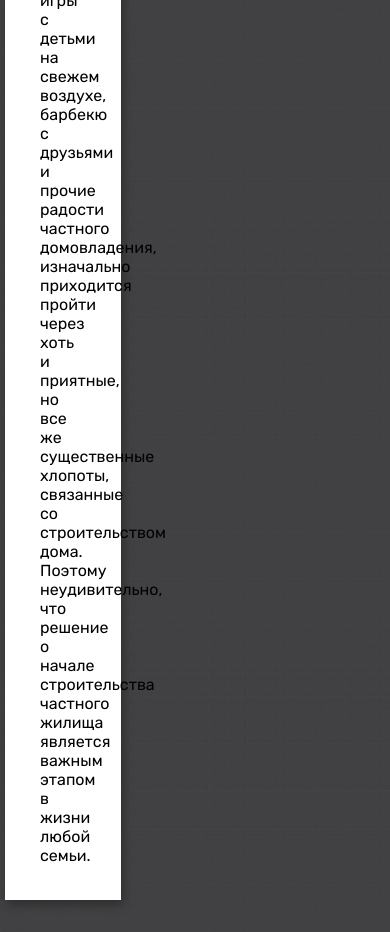
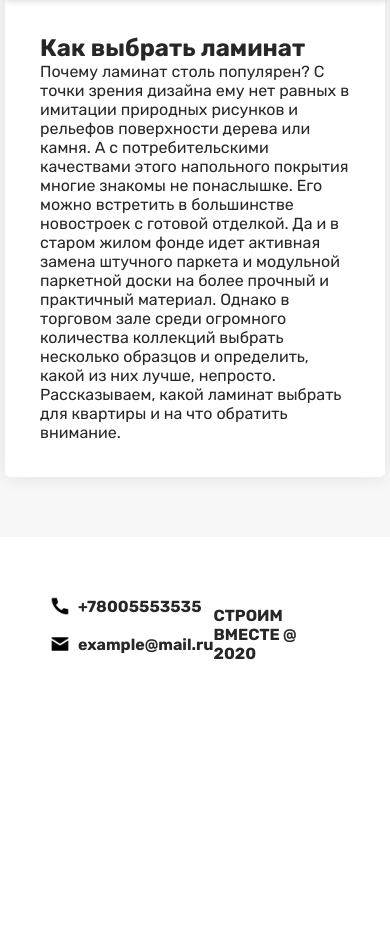
Before and after one commit to mrreads/satelite-altfinansi, a PHP site: page / in a window 390 px wide. Shown: the part 1225-2157 px from the top of the page. After the commit the page ends 1885 px from the top, so only its background shows below. Run offline with PHP 8.4, Linux system fonts and the light colour scheme; data comes from the database, SQL or seed files in the repository.

Commit message:
design fix

```diff
--- a/about.php
+++ b/about.php
@@ -15,7 +15,7 @@
     <div class="content" style="display: flex; justify-content: center; align-items: center;">
         <div class="container" style="column-count: 1; height: 100%; grid-template-columns: 1fr;">
 
-            <h3 style="font-size: 4vw; text-align: center; color: #FFFFFF;"> О НАС </h3>
+            <h3 style="font-size: 4vw; text-align: center; color: #282727;"> О НАС </h3>
 
         </div>
     </div>
--- a/components/Footer/footer.css
+++ b/components/Footer/footer.css
@@ -1,15 +1,23 @@
 .footer
 {
-	background-color: #FFFFFF;
-	background-image: url("./../../../img/backgroundWhite.jpg");
-	background-position: center;
-	background-size: 10%;
-	box-shadow: 2px 5px 40px 0px rgba(0,0,0,0.6);
+	background-color: #ffffff;
 }
 
-.footer .container p
+.footer .container
 {
-	font-size: 26px;
+	display: flex;
+	flex-flow: row nowrap;
+	justify-content: space-between;
+	align-items: ce;
+}
 
-	text-align: center;
+.email
+{
+	background-image: url("./../../../img/mail.png");
 }
+
+.copyright
+{
+	align-self: flex-end;
+	font-weight: bold;
+}
--- a/components/Footer/footer.html
+++ b/components/Footer/footer.html
@@ -1,5 +1,19 @@
 <footer class="footer">
     <div class="container">
-        <p> СТРОИМ ВМЕСТЕ @ 2020 </p>
+
+        <div class="contactWrapper">
+            <div class="phoneWrapper">
+                <div class="phone"> </div>
+                <a style="display: inline-block; font-weight: bold;"> +78005553535 </a> <br> <br>
+            </div>
+
+            <div class="emailWrapper">
+                <div class="email"> </div>
+                <a style="display: inline-block; font-weight: bold;"> example@mail.ru </a> <br> <br>
+            </div>
+        </div>
+
+
+        <p class="copyright"> СТРОИМ ВМЕСТЕ @ 2020 </p>
     </div>
 </footer>
--- a/components/Header/header.css
+++ b/components/Header/header.css
@@ -1,15 +1,12 @@
-
 .header
 {
-	background-image: url("./../../../img/backgroundWhite.jpg");
-	background-position: center;
-	background-size: 10%;
-	box-shadow: 2px 5px 40px 0px rgba(0,0,0,0.6);
-}
+	position: fixed;
+	z-index: 2;
 
-.header
-{
-	background-color: #FFFFFF;
+	width: 100%;
+
+	/* background-color: #F7F7F7; */
+	background-color: #ffffff;
 }
 
 .header .container
@@ -18,14 +15,38 @@
 	align-items: center;
 	flex-flow: row wrap;
 	justify-content: space-between;
+
+	padding: 15px 50px;
 }
 
 .header__menu
 {
 	display: flex;
-	align-items: center;
+	align-items: flex-start;
 	flex-flow: row wrap;
 	justify-content: center;
+}
+
+.phoneWrapper, .emailWrapper
+{
+	display: flex;
+	align-items: center;
+	flex-flow: row nowrap;
+}
+
+.phone, .email
+{
+	position: relative;
+
+	display: inline-block;
+
+	width: 20px;
+	height: 20px;
+	margin-right: 8px;
+
+	background-image: url("./../../../img/phone.png");
+	background-position: center;
+	background-size: 20px;
 }
 
 .menu__item
--- a/components/Header/header.php
+++ b/components/Header/header.php
@@ -4,7 +4,14 @@
 
 <header class="header">
     <div class="container">
-        <h1 class="header__heading"> <a href="/"> Строим вместе! </a> </h1>
+        <div>
+            <!-- <div class="phoneWrapper">
+                <div class="phone"> </div>
+                <a style="display: inline-block; font-weight: bold;"> +78005553535 </a>
+            </div> -->
+
+            <h1 class="header__heading"> <a href="/"> Строим вместе! </a> </h1>
+        </div>
 
         <ul class="header__menu">
             <li class="menu__item <?=($url == '' || $url == 'index') ? 'active' : ''?>"> <a href="/"> Все статьи </a> </li>
--- a/css/articles.css
+++ b/css/articles.css
@@ -1,6 +1,11 @@
+h1, p
+{
+	color: #282727;
+}
 
 .textAnimated
 {
+	margin-top: 120px;
 	user-select: none;
 }
 
@@ -21,7 +26,7 @@
 
 	text-align: center;
 
-	color: #FFFFFF;
+	color: #282727;
 }
 
 .textAnimated span
@@ -31,7 +36,9 @@
 	margin-left: 15px;
 
 	opacity: 0.7;
-	color: #FFFFFF;
+	/* color: #FFFFFF; */
+	color: #282727;
+
 }
 
 .content
@@ -50,12 +57,12 @@
 	text-decoration: none;
 	text-transform: uppercase;
 
-	color: #000000;
+	color: #282727;
 }
 
 .content .container
 {
-	padding: 50px;
+	padding: 100px;
 
 	column-count: 3;
 }
@@ -68,10 +75,11 @@
 	width: 100%;
 	margin: 0px;
 	margin-bottom: 35px;
-	padding: 10px;
+	padding: 5px;
 
 	background-color: #FFFFFF;
-	box-shadow: 2px 5px 10px rgba(0, 0, 0, 0.3);
+	box-shadow: 0 0 20px 0px rgba(0,0,0,0.09);
+	border-radius: 5px;
 
 	break-inside: avoid;
 	break-inside: avoid-column;
@@ -112,7 +120,7 @@
 
 #forArticle .article__textContent p
 {
-	font-size: 26px;
+	font-size: 20px;
 }
 
 .content__article > img
@@ -143,7 +151,7 @@
 	text-decoration: none;
 	text-transform: uppercase;
 
-	color: #000000;
+	color: #282727;
 }
 
 .content__article:hover .article__textContent > h2
@@ -174,4 +182,5 @@
 	padding-right: 50px;
 
 	opacity: 1;
+
 }
--- a/css/main.css
+++ b/css/main.css
@@ -41,8 +41,9 @@ body
 
 	animation: backgroundAnim 240s;
 
-	background-image: url("./../img/background.jpg");
-	background-size: 10%;
+	/* background-image: url("./../img/backgroundWhite.jpg");
+	background-size: 10%; */
+	background-color: #f7f7f7;
 }
 
 @keyframes backgroundAnim
@@ -72,7 +73,13 @@ a
 
 	text-decoration: none;
 
-	color: #000000;
+	color: #282727;
+}
+
+span
+{
+	font-weight: bold;
+	font-size: x-large;
 }
 
 .container
@@ -81,3 +88,7 @@ a
 	margin: 0 auto;
 	padding: 50px;
 }
+
+#forArticle {
+	margin-top: 150px;
+}
--- a/css/media.css
+++ b/css/media.css
@@ -10,7 +10,7 @@
 {
 	.content .container
 	{
-		grid-template-columns: 1fr 1fr;
+		column-count: 2;
 	}
 	.textAnimated p, .textAnimated span
 	{
@@ -40,7 +40,7 @@
 	{
 		padding: 25px 5px;
 
-		grid-template-columns: 1fr;
+		column-count: 1;
 	}
 	.header .container
 	{
@@ -59,6 +59,10 @@
 	.menu__item
 	{
 		flex-grow: 1;
+	}
+	.textAnimated
+	{
+		margin-top: 150px;
 	}
 	#forArticle h1
 	{
@@ -92,3 +96,11 @@
 		margin: 25px auto;
 	}
 }
+
+@media screen and (max-width: 768px)
+{
+	.textAnimated
+	{
+		margin-top: 170px;
+	}
+}
--- a/index.php
+++ b/index.php
@@ -15,7 +15,7 @@
     <script src="./js/index.js" defer></script>
 </head>
 <body>
-    <?php include('./components/Header/header.php'); ?>
+    <? include('./components/Header/header.php'); ?>
 
     <div class="textAnimated">
         <div class="container">
@@ -28,18 +28,20 @@
             <?php
                 foreach(DB::queryAll("SELECT * FROM `articles`;") as $article)
                 { ?>
-                    <div class='content__article'>
-                    <img class='article__image' src='<?=$article['article_img']?>'>
-                        <div class='article__textContent'>
-                            <a href='<?=$article['article_url'].'/'.'article'.'/'.$article['id_article']?>'> <?=$article['article_title']?> </a>
-                            <p> <?=$article['article_pretext']?> </p>
+                    <a href='<?=$article['article_url'].'/'.'article'.'/'.$article['id_article']?>'>
+                        <div class='content__article'>
+                        <img class='article__image' src='<?=$article['article_img']?>'>
+                            <div class='article__textContent'>
+                                <span> <?=$article['article_title']?> </span>
+                                <p> <?=$article['article_pretext']?> </p>
+                            </div>
                         </div>
-                    </div>
+                    </a>
                 <?php }
             ?>
         </div>
     </div>
 
-    <?php include('./components/Footer/footer.html'); ?>
+    <? include('./components/Footer/footer.html'); ?>
 </body>
 </html>
```
Also changed, not shown: img/mail.png (added), img/phone.png (added).
